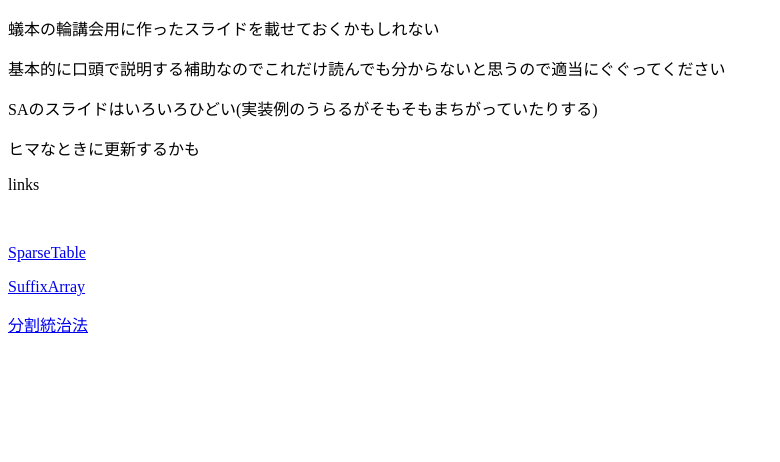
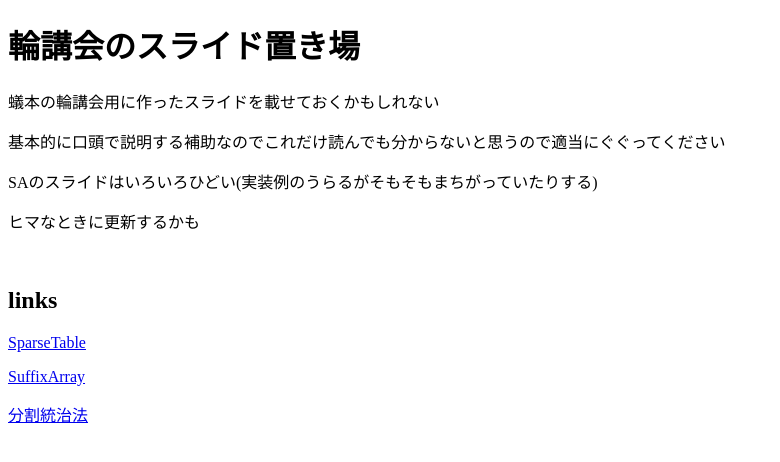
Before and after one commit to Suu0313/JournalClub, a plain HTML site: page index.html in a window 1280 px wide. Shown: the whole page, without its empty margins (0-780 px from the left). Drawn offline with Linux system fonts and the light colour scheme.

Commit message:
Update index.html

```diff
--- a/index.html
+++ b/index.html
@@ -5,12 +5,13 @@
   <meta charset="UTF-8">
 </head>
 <body>
+  <h1>輪講会のスライド置き場</h1>
   <p>蟻本の輪講会用に作ったスライドを載せておくかもしれない</p>
   <p>基本的に口頭で説明する補助なのでこれだけ読んでも分からないと思うので適当にぐぐってください</p>
   <p>SAのスライドはいろいろひどい(実装例のうらるがそもそもまちがっていたりする)</p>
   <p>ヒマなときに更新するかも</p>
-  <p>links</p>
   <br>
+  <h2>links</h2>
   <p><a href="https://suu0313.github.io/JournalClub/SparseTable.html" target="_blank">SparseTable</a></p>
   <p><a href="https://suu0313.github.io/JournalClub/SuffixArray.html" target="_blank">SuffixArray</a></p>
   <p><a href="https://suu0313.github.io/JournalClub/DivideAndConquer.html" target="_blank">分割統治法</a></p>
```
